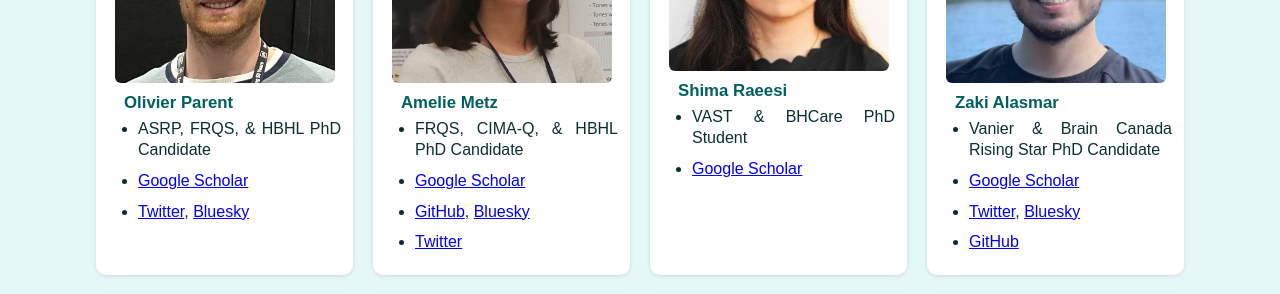
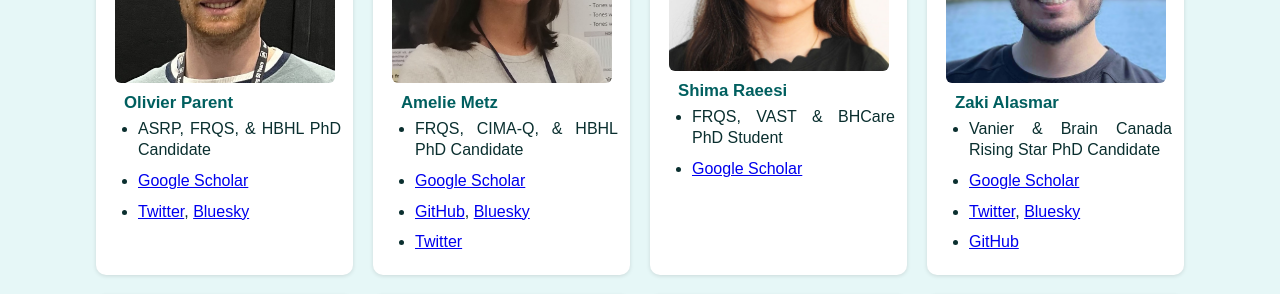
Before and after one commit to VANDAlab/VANDAlab.github.io, a Jekyll site: the page team.html, which Jekyll copies as it is, in a window 1280 px wide and 900 px high, scrolled down 1096 px. Shown: the part 152-446 px from the top of the window. Built offline with Jekyll 4.4.1, drawn with Linux system fonts in a browser that asks for light colours.

Commit message:
Update team.html

```diff
--- a/team.html
+++ b/team.html
@@ -97,7 +97,7 @@
         <img src="team/Shima.jpg" alt="empty">
         <h3>Shima Raeesi</h3>
         <ul>
-            <li>VAST & BHCare PhD Student</li>
+            <li>FRQS, VAST & BHCare PhD Student</li>
         <li> <a href="https://scholar.google.com/citations?user=dHI7E5wAAAAJ&hl=en" target="_blank">Google Scholar</a></li>
             </ul>
     </div>
```
